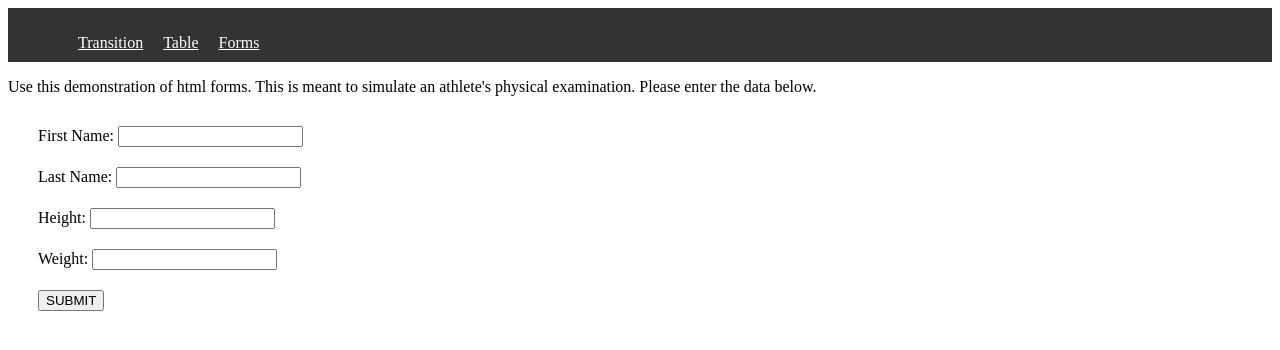
After one commit to bgarth/cs315-hw3, a PHP site: page /forms.html in a window 1280 px wide. The commit adds this page. Shown: the top 350 px of the page. Run offline with PHP 8.4, Linux system fonts and the light colour scheme.

Commit message:
Added forms page, haven't used javascript yet.
Just created basic layout

```diff
--- /dev/null
+++ b/forms.html
@@ -0,0 +1,62 @@
+<!DOCTYPE html>
+<html>
+<header>
+    <link rel="stylesheet" href="style.css" />
+</header>
+
+<body>
+    <nav class="navbar navbar-expand-sm bg-light">
+        <div class="container">
+            <div class="collapse navbar-collapse" id="collapsibleNavId">
+                <ul class="navbar-nav me-auto mt-2 mt-lg-0">
+                    <li class="nav-item">
+                        <a class="nav-link" href="index.html" aria-current="page"><i class="bi bi-house-fill"></i><span
+                                class="visually-hidden"></span></a>
+                    </li>
+                    <li class="nav-item">
+                        <a class="nav-link" href="transition.html">Transition</a>
+                    </li>
+                    <li class="nav-item">
+                        <a class="nav-link" href="table.html" aria-haspopup="true" aria-expanded="false">Table</a>
+                    </li>
+                    <li class="nav-item">
+                        <a class="nav-link" href="forms.html" aria-haspopup="true" aria-expanded="false">Forms</a>
+                    </li>
+                </ul>
+            </div>
+        </div>
+    </nav>
+
+    <p>Use this demonstration of html forms. This is meant to simulate an athlete's physical examination. Please enter
+        the data below.</p>
+    <form method="SUBMIT">
+        <div class="form-div">
+            <div>
+                <label for="first-name">First Name:</label>
+                <input type="text" id="first-name" name="first-name">
+            </div>
+            <div>
+                <label for="last-name">Last Name:</label>
+                <input type="text" id="last-name" name="last-name">
+            </div>
+
+            <div>
+                <label for="height">Height:</label>
+                <input type="text" id="height" name="height">
+            </div>
+            <div>
+                <label for="weight">Weight:</label>
+                <input type="number" id="weight" name="weight">
+            </div>
+            <div>
+                <input type="submit" value="SUBMIT">
+            </div>
+        </div>
+    </form>
+
+</body>
+<footer>
+
+</footer>
+
+</html>
--- a/style.css
+++ b/style.css
@@ -4,6 +4,17 @@
     justify-content: space-between;
     margin: 20px;
     margin-bottom: 20px;
+}
+
+.form-div {
+    display: flex;
+    flex-direction: column;
+    justify-content: baseline;
+    margin: 20px;
+}
+
+.form-div > div {
+    margin: 10px;
 }
 
 li.nav-item {
--- a/transition3.html
+++ b/transition3.html
@@ -43,7 +43,6 @@
     <div>
         <p>This page has a menu that slides from the left. hover over it to see it appear.</p>
     </div>
-    <button><a href="transition4.html">See More</a></button>
   </center>
 
 </body>
```
